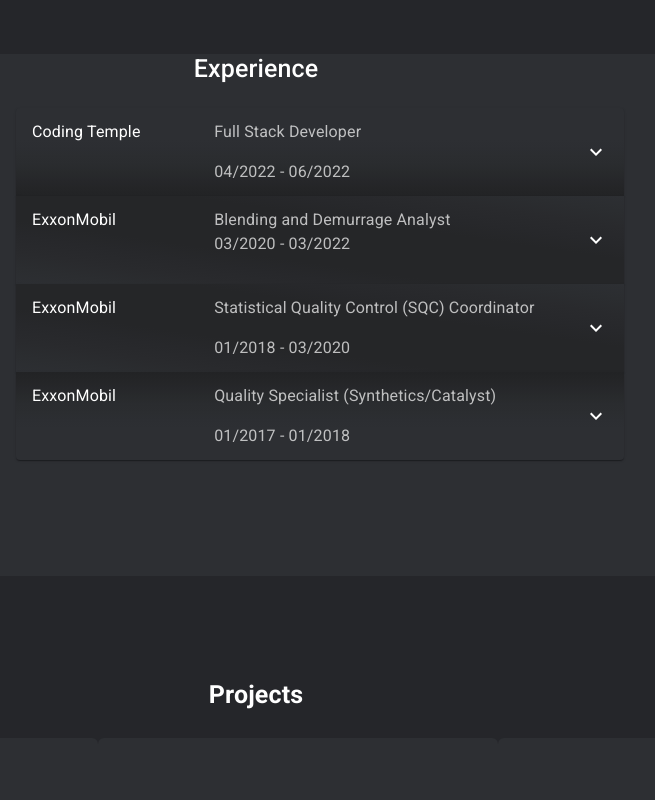
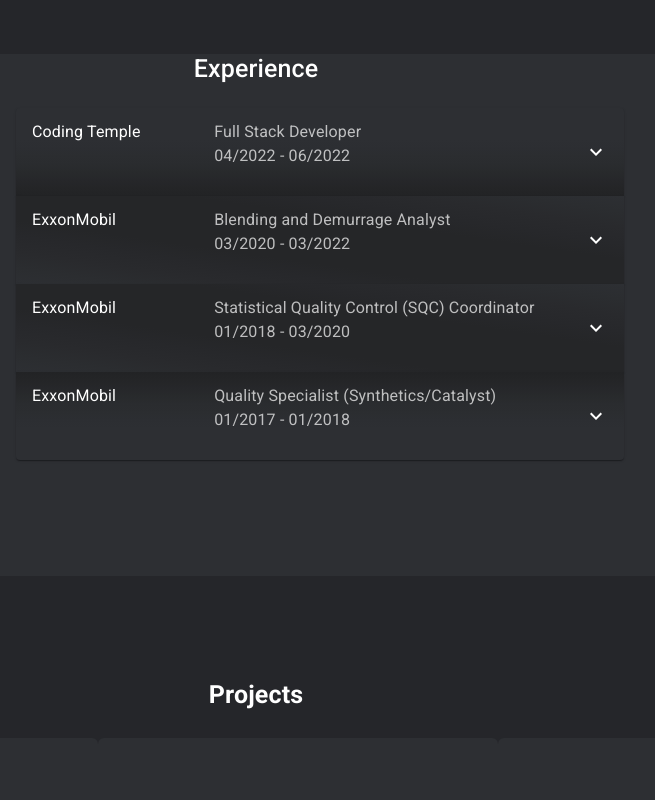
Before and after one commit to ReichertA2/Portfolio, a React (Create React App) app: page / in a window 1280 px wide. Shown: the part 1000-1800 px from the top of the page, without its empty margins (384-1039 px from the left). Built offline with nearby package versions, Linux system fonts and the light colour scheme.

Commit message:
added github links to projects

```diff
--- a/src/App.js
+++ b/src/App.js
@@ -9,13 +9,12 @@ import "bootstrap/dist/css/bootstrap.min.css";
 import "./styles.scss";
 import FlipCard from "./components/FlipCard";
 import ResumeScannerComputer3 from "../src/ResumeScannerComputer3.png";
-import PokemonConsole from "../src/PokemonConsole.png";
 import PokemonComputer from "../src/PokemonComputer.png";
 import WorkIcon from "@mui/icons-material/Work";
 import AutoStoriesIcon from "@mui/icons-material/AutoStories";
 import CatchingPokemonIcon from "@mui/icons-material/CatchingPokemon";
 import Button from "@mui/material/Button";
-import Project from "./components/Project"
+import Project from "./components/Project";
 
 const cards = [
   {
@@ -36,17 +35,17 @@ const cards = [
             fontWeight: 400,
           }}
         >
-          Application allows user the
-          ability to browse, remove, and add books to their reading list. App
-          includes theme switch that user can use to switch from day and night
-          colors.
+          Application allows user the ability to browse, remove, and add books
+          to their reading list. App includes theme switch that user can use to
+          switch from day and night colors.
         </p>
         <p style={{ fontSize: 14 }}>
           API, React, JavaScript, MUI, CSS, HTML, Yup, Formik
         </p>
-        <Button style={{}} variant="outlined">
+        <Button style={{}} variant="outlined" onClick={()=>window.open('https://github.com/ReichertA2/React-Project.git')}>
           Featured Project
         </Button>
+
         {/* <a href=></a> add link of resume scanner and link to code*/}
       </div>
     ),
@@ -73,9 +72,20 @@ const cards = [
         <p style={{ fontSize: 14 }}>
           Flask, React, PostgreSQL, MUI, CSS, HTML, Formik, Yup
         </p>
-        <Button style={{}} variant="outlined">
+        {/* <a href="https://github.com/" onclick={window.open('https://github.com/ReichertA2/Resume-Scanner-API.git')}
+        >
           Featured Project
-        </Button>
+        </a> */}
+
+          <a
+            href="https://github.com/ReichertA2/Resume-Scanner.git"
+            style={{textDecoration: "none"}}
+            onClick={() => window.open("https://github.com/ReichertA2/Resume-Scanner-API.git")}
+          > <Button style={{}} variant="outlined">
+          Featured Project
+        </Button></a>
+
+
         {/* <a href=></a> add link of resume scanner and link to code*/}
       </div>
     ),
@@ -100,13 +110,14 @@ const cards = [
             fontWeight: 400,
           }}
         >
-          Multipage Flask application that includes user authentication where user can pick top 5 pokemons to battle
-          it out in a pokemon game. App also allows user to pick their own avatars.
+          Multipage Flask application that includes user authentication where
+          user can pick top 5 pokemons to battle it out in a pokemon game. App
+          also allows user to pick their own avatars.
         </p>
         <p style={{ fontSize: 14 }}>
           Flask, Python, PostgreSQL, Postman, API, CSS, HTML, CRUD
         </p>
-        <Button style={{}} variant="outlined">
+        <Button style={{}} variant="outlined" onClick={()=>window.open('https://github.com/ReichertA2/Single-Page-App-Flask-.git')}>
           Featured Project
         </Button>
         {/* <a href=></a> add link of resume scanner and link to code*/}
@@ -123,9 +134,9 @@ function App() {
       <SkillsTitle />
       <AboutMe />
       <Experience />
-      <Project/>
-      <div  className="container" style={{}}>
-        <div >
+      <Project />
+      <div className="container" style={{}}>
+        <div>
           <div class="col d-flex flex-column flex-md-row justify-content-around align-items-center">
             {cards.map((card) => (
               <FlipCard key={card.id} card={card} />
--- a/src/components/Experience.js
+++ b/src/components/Experience.js
@@ -55,8 +55,8 @@ export default function ControlledAccordions() {
               Coding Temple
             </Typography>
             <Typography sx={{ color: "text.secondary" }}>
-              <p>Full Stack Developer</p>
-              04/2022 - 06/2022
+              Full Stack Developer
+              <p>04/2022 - 06/2022</p>
             </Typography>
           </AccordionSummary>
           <AccordionDetails>
@@ -157,8 +157,8 @@ export default function ControlledAccordions() {
               ExxonMobil
             </Typography>
             <Typography sx={{ color: "text.secondary" }}>
-              <p>Statistical Quality Control (SQC) Coordinator</p>
-              01/2018 - 03/2020
+              Statistical Quality Control (SQC) Coordinator
+              <p>01/2018 - 03/2020</p>
             </Typography>
           </AccordionSummary>
           <AccordionDetails>
@@ -199,8 +199,8 @@ export default function ControlledAccordions() {
               ExxonMobil
             </Typography>
             <Typography sx={{ color: "text.secondary" }}>
-              <p>Quality Specialist (Synthetics/Catalyst)</p>
-              01/2017 - 01/2018
+              Quality Specialist (Synthetics/Catalyst)
+              <p>01/2017 - 01/2018</p>
             </Typography>
           </AccordionSummary>
           <AccordionDetails>
```
